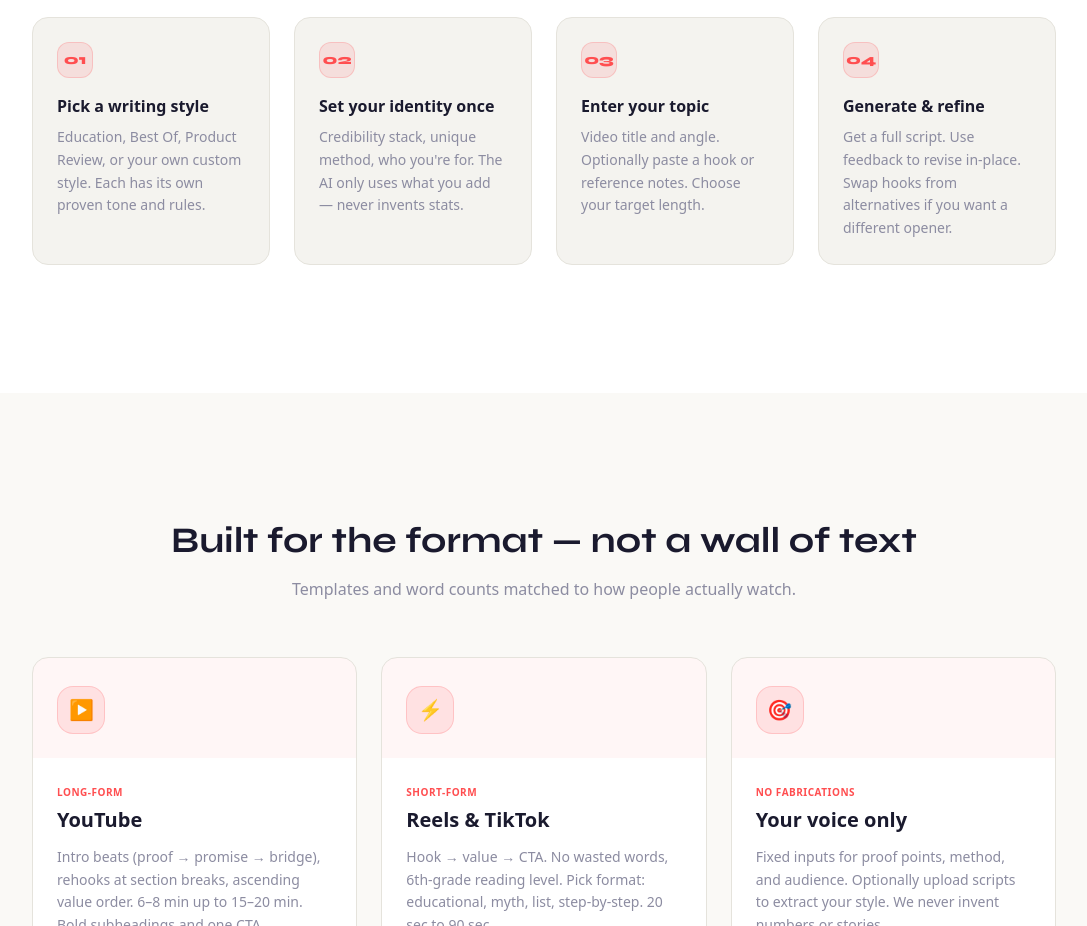
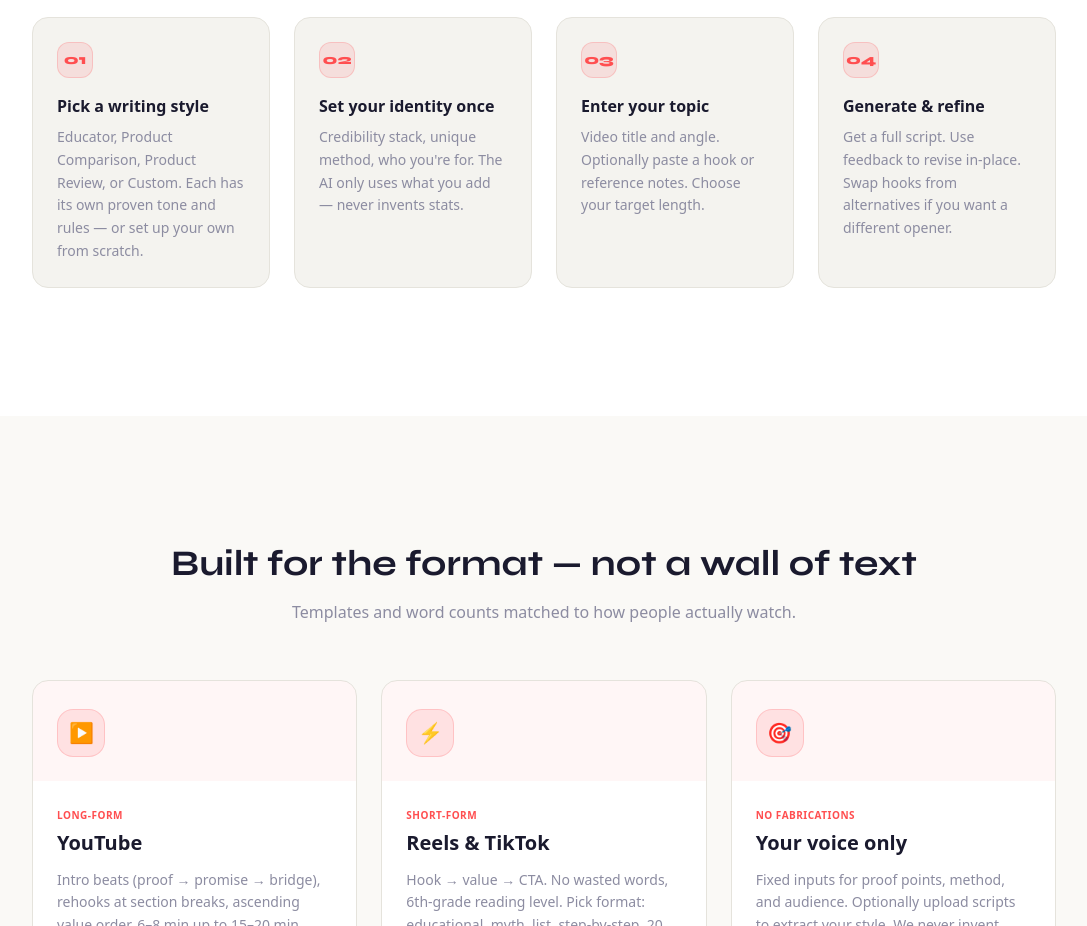
Before and after one commit to donshmigo/scriptforge, a Next.js app: page / in a window 1280 px wide. Shown: the part 2100-3026 px from the top of the page, without its empty margins (96-1183 px from the left). Built offline with nearby package versions, Linux system fonts and the light colour scheme.

Commit message:
change names of personas

```diff
--- a/app/page.tsx
+++ b/app/page.tsx
@@ -142,7 +142,7 @@ export default function LandingPage() {
     },
     {
       q: "What are \u201cwriting styles\u201d?",
-      a: "Pre-built frameworks (e.g. Thomas Graham for education, Best Of for product roundups, Product Review) that define tone, structure, and rules. You can also use a custom style and feed in your own intro and script guides.",
+      a: "Pre-built frameworks (e.g. Educator for education, Product Comparison for product roundups, Product Review for single-product reviews, or Custom to write your own rules) that define tone, structure, and rules.",
     },
     {
       q: "Can I use this for Reels and TikTok?",
@@ -316,7 +316,7 @@ export default function LandingPage() {
           </h2>
           <div className="grid sm:grid-cols-2 lg:grid-cols-4 gap-6">
             {[
-              { n: "01", title: "Pick a writing style", body: "Education, Best Of, Product Review, or your own custom style. Each has its own proven tone and rules." },
+              { n: "01", title: "Pick a writing style", body: "Educator, Product Comparison, Product Review, or Custom. Each has its own proven tone and rules — or set up your own from scratch." },
               { n: "02", title: "Set your identity once", body: "Credibility stack, unique method, who you're for. The AI only uses what you add — never invents stats." },
               { n: "03", title: "Enter your topic", body: "Video title and angle. Optionally paste a hook or reference notes. Choose your target length." },
               { n: "04", title: "Generate & refine", body: "Get a full script. Use feedback to revise in-place. Swap hooks from alternatives if you want a different opener." },
--- a/lib/personas.ts
+++ b/lib/personas.ts
@@ -68,10 +68,10 @@ export interface WritingStyle {
 
 const THOMAS: WritingStyle = {
   id: "thomas",
-  name: "Thomas Graham",
+  name: "Educator",
   tagline: "Calm authority. Proof-backed. Zero hype.",
   description: "Sophisticated ideas in plain language. One idea per sentence. Beat-driven intros (Proof → Promise → Bridge). Ascending value order. The smart friend who already figured it out.",
-  avatar: "TG",
+  avatar: "ED",
   color: "#6366f1",
   available: true,
   contentType: "Education",
@@ -114,13 +114,13 @@ More content does not equal more growth. More positioning clarity equals more gr
 
 const BEST_OF: WritingStyle = {
   id: "best-of",
-  name: "Best Of",
+  name: "Product Comparison",
   tagline: "Product comparisons. Structured sections. Verdict-driven.",
   description: "Purpose-built for 'Best X' comparison videos. Each product gets a structured section: positioning, standout feature, specs, demo walkthrough, honest limitation, and a clear verdict. Ascending value order. Prose only — never bullets.",
-  avatar: "BO",
+  avatar: "PC",
   color: "#10b981",
   available: true,
-  contentType: "Best Of",
+  contentType: "Product Comparison",
   identity: {
     name: "",
     channelUrl: "",
```
